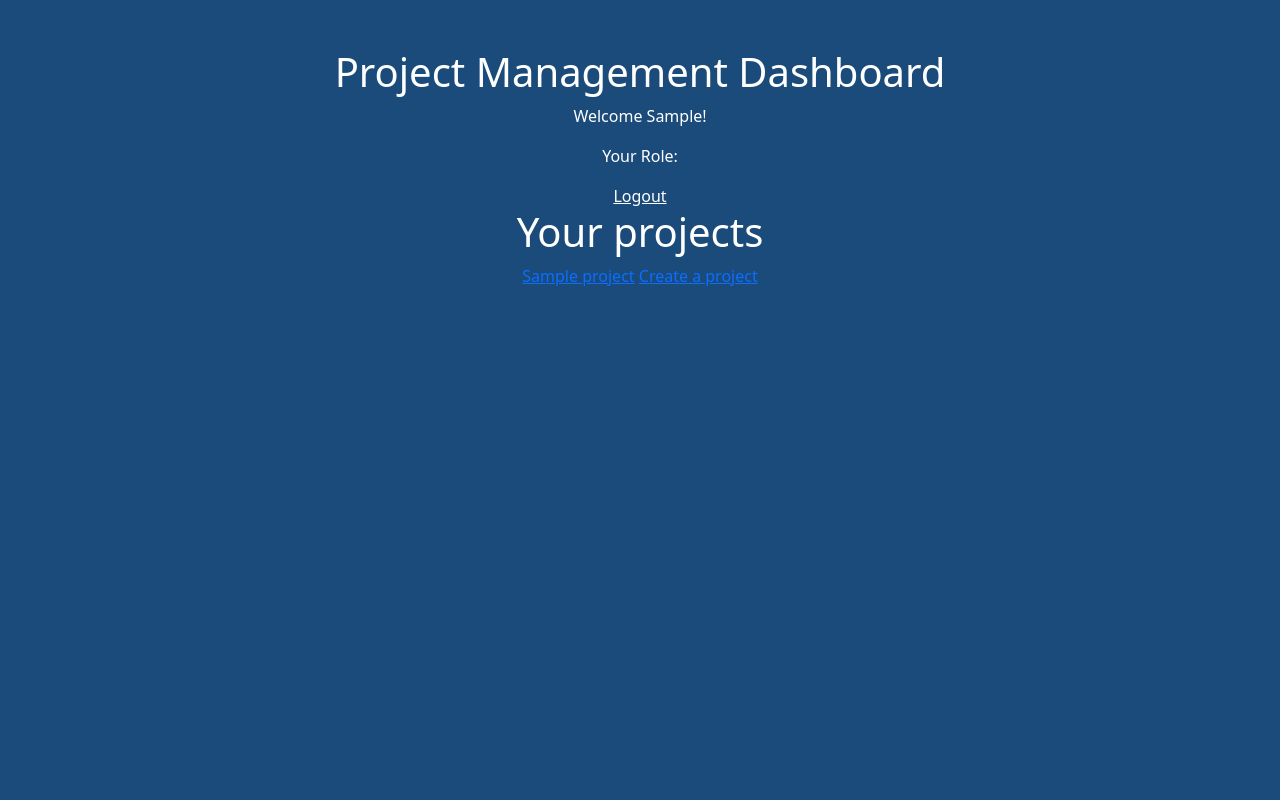
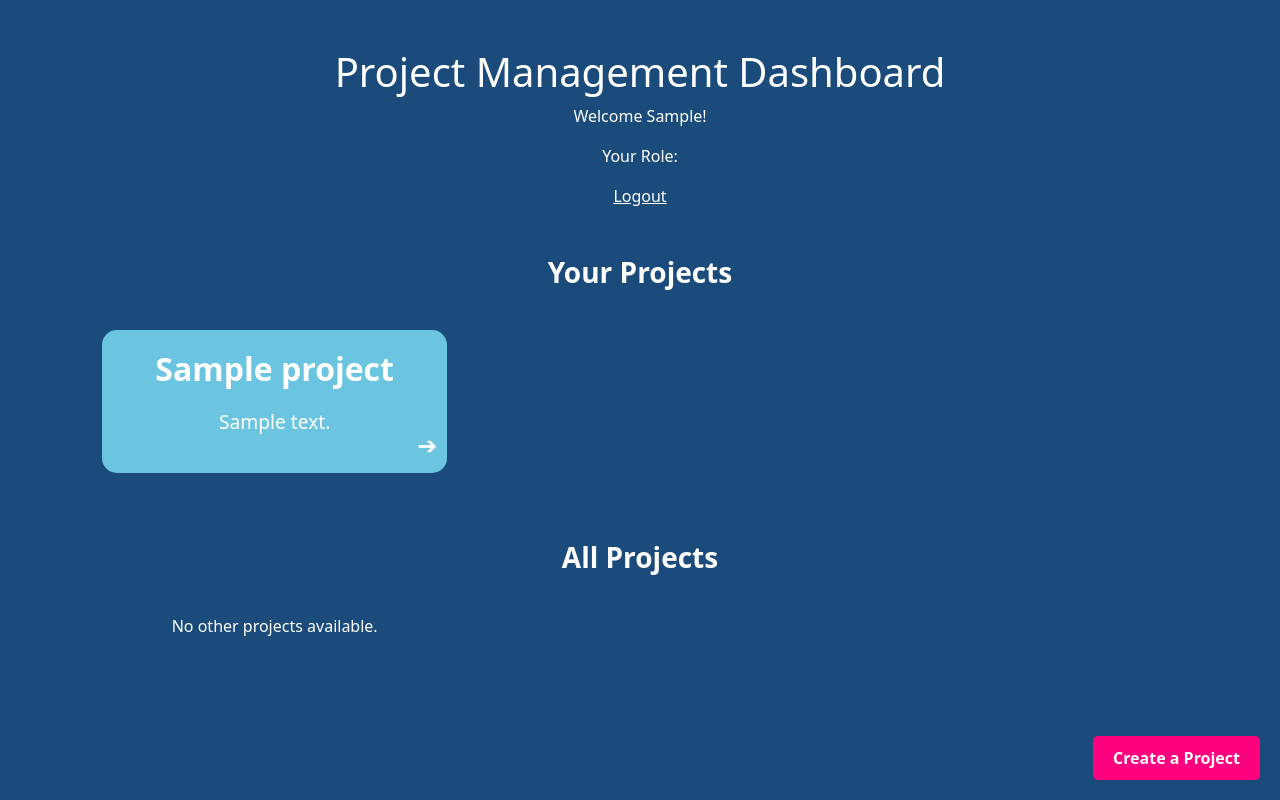
Before and after one commit to tinaxvu/Project-Manager, a Django app: page / in a window 1280 px wide. Run offline with Django 4.2, Linux system fonts and the light colour scheme; a user stored in the database is signed in; tables that the repository leaves empty hold one stand-in row (values such as "Sample post"); some libraries are stand-ins or nearby versions.

Commit message:
created databases, change UI for landing page to also show "your projects" and "all projects"

```diff
--- a/AcademicProjectTracker/settings.py
+++ b/AcademicProjectTracker/settings.py
@@ -46,6 +46,9 @@ INSTALLED_APPS = [
     'projects',
     'AcademicProjectTracker'
 ]
+
+AUTH_USER_MODEL = 'users.User'
+
 
 MIDDLEWARE = [
     'django.middleware.security.SecurityMiddleware',
--- a/landing/templates/landing/index.html
+++ b/landing/templates/landing/index.html
@@ -5,98 +5,119 @@
     <meta name="viewport" content="width=device-width, initial-scale=1.0">
     <title>Project Management Dashboard</title>
 
-        <!-- Load Bootstrap CSS via django-bootstrap-v5 -->
     {% load bootstrap5 %}
     {% bootstrap_css %}
+
     <style>
         body {
             background-color: #1a4b7a;
         }
-
-            /* Grid Layout */
         .dashboard-grid {
             display: grid;
             grid-template-columns: repeat(3, 1fr);
             grid-gap: 20px;
-                padding: 50px;
+            padding: 20px;
         }
-
-            /* Box Styles */
         .dashboard-item {
-                padding: 40px;
+            padding: 20px;
             text-align: center;
-                font-size: 1.5rem;
-                border-radius: 20px;
+            font-size: 1.2rem;
+            border-radius: 15px;
             position: relative;
             color: white;
+            min-height: 100px;
         }
-
         .dashboard-item.pink {
-                background-color: #f68fb0; /* Pink background */
+            background-color: #f68fb0;
         }
-
         .dashboard-item.blue {
-                background-color: #6cc5e0; /* Blue background */
+            background-color: #6cc5e0;
         }
-
         .dashboard-item.white-pink {
             background-color: white;
-                color: #99044e; /* White background with Pink text */
+            color: #99044e;
         }
-
-
         .dashboard-item a {
             position: absolute;
+            bottom: 10px;
+            right: 10px;
+            color: white;
+            font-size: 1.5rem;
+            text-decoration: none;
+        }
+        h2, h3 {
+            margin-bottom: 20px;
+            font-weight: bold;
+        }
+        /* Create Project Button */
+        .create-project-btn {
+            position: fixed;
             bottom: 20px;
             right: 20px;
+            background-color: #ff007f;
             color: white;
-                font-size: 2rem;
+            padding: 10px 20px;
+            border-radius: 5px;
             text-decoration: none;
+            font-weight: bold;
         }
-
-
-            .dashboard-item.white-pink a {
-                color: #ff007f; /* Dark pink arrow */
-            }
-
-
-            .dashboard-item img {
-                max-width: 100px;
-                margin-bottom: 20px;
-            }
-
-            h2 {
-                margin-bottom: 20px;
-                font-weight: bold;
+        .create-project-btn:hover {
+            background-color: #cc005f;
         }
     </style>
 </head>
 <body>
     {% if user.is_authenticated %}
-    <div>
-        <h1 class="text-center text-white mt-5"> Project Management Dashboard</h1>
-        <p class="text-center text-white"> Welcome {{ user.first_name }}!</p>
-        <p class="text-center text-white">Your Role: </p>
+    <div class="container my-5">
+        <h1 class="text-center text-white mt-5">Project Management Dashboard</h1>
+        <p class="text-center text-white">Welcome {{ user.first_name }}!</p>
+        <p class="text-center text-white">Your Role:</p>
         {% for group in user.groups.all %}
             <p class="text-center text-white">{{ group.name }}</p>
         {% endfor %}
+
         <div class="d-flex justify-content-center">
             <a class="text-center text-white" href="{% url 'logout' %}">Logout</a>
         </div>
-        <div class="text-center text-white">
-            {% if projects %}
-            <h1>Your projects</h1>
-            {% for project in projects %}
-            <a href="{% url 'projects:project-detail' project.id %}">{{ project.name }}</a>
+
+        <!-- Your Projects Section -->
+        <div class="mt-5">
+            <h3 class="text-center text-white">Your Projects</h3>
+            <div class="dashboard-grid">
+                {% for project in user_projects %}
+                <div class="dashboard-item blue">
+                    <h2>{{ project.name }}</h2>
+                    <p>{{ project.description }}</p>
+                    <a href="{% url 'projects:project-detail' project.id %}">&#10132;</a>
+                </div>
+                {% empty %}
+                <p class="text-center text-white">You have no projects.</p>
                 {% endfor %}
-            {% endif %}
-            <a href="{% url 'projects:create-project' %}">Create a project</a>
+            </div>
         </div>
 
+        <!-- All Projects Section -->
+        <div class="mt-5">
+            <h3 class="text-center text-white">All Projects</h3>
+            <div class="dashboard-grid">
+                {% for project in all_projects %}
+                <div class="dashboard-item pink">
+                    <h2>{{ project.name }}</h2>
+                    <p>{{ project.description }}</p>
+                    <a href="{% url 'projects:project-detail' project.id %}">&#10132;</a>
+                </div>
+                {% empty %}
+                <p class="text-center text-white">No other projects available.</p>
+                {% endfor %}
+            </div>
+        </div>
+    </div>
 
-    </div>
+    <!-- Create Project Button -->
+    <a href="{% url 'projects:create-project' %}" class="create-project-btn">Create a Project</a>
+
     {% else %}
-    <div>
+    <div class="container text-center my-5">
         <h1>Welcome to the PMA</h1>
         <p class="text-center text-white">You are not logged in.</p>
         <p class="text-center">
@@ -104,4 +125,7 @@
         </p>
     </div>
     {% endif %}
+
+    {% bootstrap_javascript %}
 </body>
+</html>
--- a/landing/views.py
+++ b/landing/views.py
@@ -1,15 +1,16 @@
 # landing/views.py
-
-from django.shortcuts import render, get_object_or_404
-from django.contrib.auth.decorators import login_required
+from django.shortcuts import render
 from projects.models import Project
 
 def landing_page(request):
     if request.user.is_authenticated:
-        user = request.user
-        user_email = user.email  # Get the logged-in user's email
-        user_groups = user.groups.all()
-        projects = Project.objects.filter(owner=user)
-        return render(request, 'landing/index.html', {'email': user_email, 'groups': user_groups, 'projects': projects})
+        user_projects = Project.objects.filter(owner=request.user)
+
+        all_projects = Project.objects.exclude(owner=request.user)
+
+        return render(request, 'landing/index.html', {
+            'user_projects': user_projects,
+            'all_projects': all_projects
+        })
     else:
-        return render(request, 'landing/index.html', {'error': 'You are not logged in.'})
+        return render(request, 'landing/index.html')
--- a/projects/models.py
+++ b/projects/models.py
@@ -1,12 +1,90 @@
+from django.conf import settings
 from django.db import models
-from django.contrib.auth.models import User
 
 class Project(models.Model):
     name = models.CharField(max_length=100)
     description = models.TextField()
     created_at = models.DateTimeField(auto_now_add=True)
     updated_at = models.DateTimeField(auto_now=True)
-    owner = models.ForeignKey(User, on_delete=models.CASCADE)  # Use the custom user model
+    owner = models.ForeignKey(settings.AUTH_USER_MODEL, on_delete=models.CASCADE)
 
     def __str__(self):
         return self.name
+
+class Todo(models.Model):
+    project = models.ForeignKey(Project, on_delete=models.CASCADE, related_name="todos")
+    description = models.TextField()
+    date_due = models.DateField()
+    is_finished = models.BooleanField(default=False)
+    priority = models.CharField(max_length=50, choices=[('High', 'High'), ('Medium', 'Medium'), ('Low', 'Low')])
+    custom_labels = models.CharField(max_length=100, blank=True, null=True)
+    assigned_users = models.ManyToManyField(settings.AUTH_USER_MODEL, through='TodoAssignment', related_name="assigned_todos")
+    created_by = models.ForeignKey(settings.AUTH_USER_MODEL, on_delete=models.CASCADE, related_name="created_todos")
+
+    def __str__(self):
+        return f"{self.description} - {self.project.name}"
+
+class TodoAssignment(models.Model):
+    todo = models.ForeignKey(Todo, on_delete=models.CASCADE)
+    user = models.ForeignKey(settings.AUTH_USER_MODEL, on_delete=models.CASCADE)
+
+    class Meta:
+        unique_together = ('todo', 'user')
+
+    def __str__(self):
+        return f"{self.user.username} - {self.todo.description}"
+
+class Calendar(models.Model):
+    project = models.ForeignKey(Project, on_delete=models.CASCADE, related_name="calendar_events")
+    title = models.CharField(max_length=100)
+    description = models.TextField(blank=True, null=True)
+    event_date = models.DateTimeField()
+    created_by = models.ForeignKey(settings.AUTH_USER_MODEL, on_delete=models.CASCADE, related_name="created_calendar_events")
+
+    def __str__(self):
+        return f"{self.title} - {self.project.name}"
+
+class Collaboration(models.Model):
+    project = models.ForeignKey(Project, on_delete=models.CASCADE, related_name="collaborations")
+    content = models.TextField()
+    created_at = models.DateTimeField(auto_now_add=True)
+    created_by = models.ForeignKey(settings.AUTH_USER_MODEL, on_delete=models.CASCADE, related_name="created_collaborations")
+
+    def __str__(self):
+        return f"Collaboration - {self.project.name} by {self.created_by}"
+
+class TeamHandbook(models.Model):
+    project = models.ForeignKey(Project, on_delete=models.CASCADE, related_name="team_handbook")
+    name = models.CharField(max_length=100)
+    description = models.TextField()
+
+    def __str__(self):
+        return f"Handbook - {self.project.name}"
+
+class FileUpload(models.Model):
+    project = models.ForeignKey(Project, on_delete=models.CASCADE, related_name="files")
+    file_path = models.FileField(upload_to='project_files/')
+    uploaded_by = models.ForeignKey(settings.AUTH_USER_MODEL, on_delete=models.SET_NULL, null=True, related_name="uploaded_files")
+    upload_date = models.DateTimeField(auto_now_add=True)
+
+    def __str__(self):
+        return f"{self.file_path.name} - {self.project.name}"
+
+class Timeline(models.Model):
+    project = models.ForeignKey(Project, on_delete=models.CASCADE, related_name="timeline")
+    milestone = models.CharField(max_length=100)
+    date = models.DateField()
+
+    def __str__(self):
+        return f"Milestone: {self.milestone} - {self.project.name}"
+
+class ScheduleMeet(models.Model):
+    project = models.ForeignKey(Project, on_delete=models.CASCADE, related_name="schedule_meets")
+    title = models.CharField(max_length=100)
+    description = models.TextField(blank=True, null=True)
+    meeting_date = models.DateTimeField()
+    location = models.CharField(max_length=100, blank=True, null=True)
+    attendees = models.ManyToManyField(settings.AUTH_USER_MODEL, related_name="meetings_attending", blank=True)
+
+    def __str__(self):
+        return f"Meeting: {self.title} - {self.project.name}"
--- /dev/null
+++ b/users/models.py
@@ -0,0 +1,17 @@
+from django.db import models
+from django.contrib.auth.models import AbstractUser
+from projects.models import Project
+
+class User(AbstractUser):
+    permission_level = models.CharField(max_length=20, choices=[('admin', 'Admin'), ('owner', 'Owner'), ('member', 'Member')], default='member')
+    profile_picture = models.ImageField(upload_to='profile_pics/', null=True, blank=True)
+    custom_username = models.CharField(max_length=50, blank=True, null=True)
+    profile_description = models.TextField(blank=True, null=True)
+    requested_projects = models.ManyToManyField(Project, related_name="pending_requests", blank=True)
+    joined_projects = models.ManyToManyField(Project, related_name="members", blank=True)
+
+    def owned_projects(self):
+        return Project.objects.filter(owner=self)
+
+    def __str__(self):
+        return self.username
```
Also changed, not shown: projects/templates/project_detail.html (+22 -25 lines), projects/migrations/0001_initial.py, users/migrations/0001_initial.py, users/migrations/0002_alter_userprofile_role.py (deleted), users/migrations/0003_remove_userprofile_role_userprofile_is_admin.py (deleted), users/migrations/0004_remove_userprofile_is_admin_remove_userprofile_user.py (deleted), users/migrations/0005_delete_userprofile.py (deleted). Lines whose indentation alone changed are shown as unchanged.
